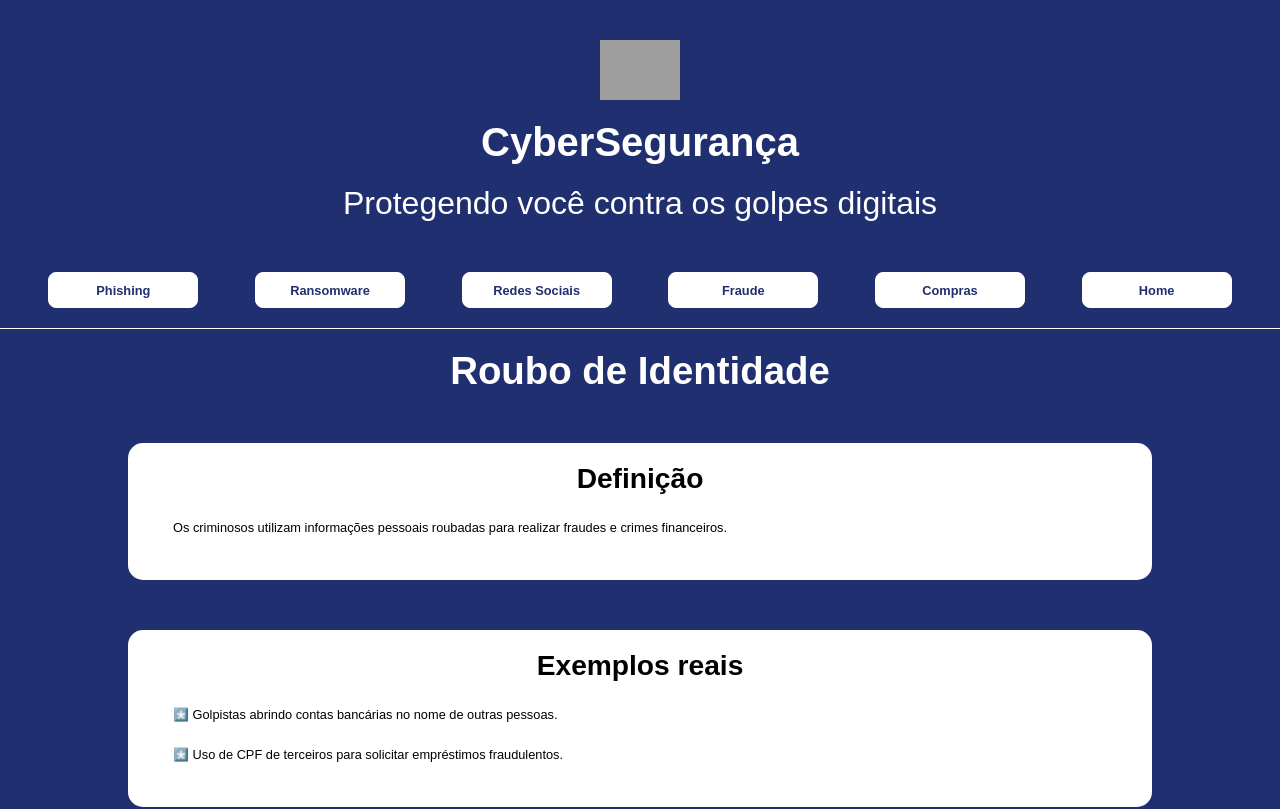
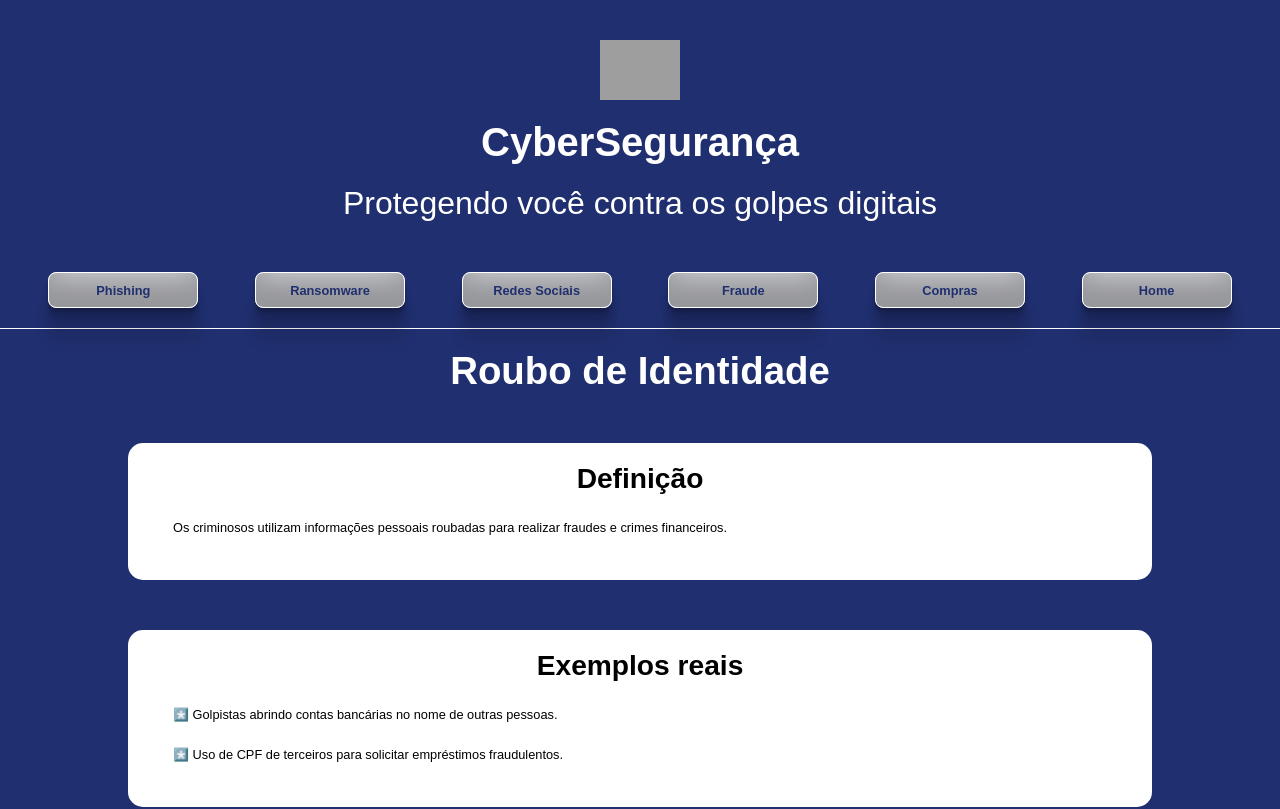
Before and after one commit to leonardofv/atividade, a React (Vite) app: page /rouboIdentidade in a window 1280 px wide. Shown: the top 809 px of the page. Built offline with nearby package versions, Linux system fonts and the light colour scheme; grey boxes are pictures that could not be loaded; a web font is replaced by a local one.

Commit message:
mudando cor dos botões na header

```diff
--- a/src/components/header/header.jsx
+++ b/src/components/header/header.jsx
@@ -1,6 +1,8 @@
 import S from './header.module.scss';
+
+import { BrowserRouter as Router, Routes, Route, Link, useLocation } from 'react-router-dom';
+
 import Logo from '../../assets/escudo.png';
-import { BrowserRouter as Router, Routes, Route, Link, useLocation } from 'react-router-dom';
 import Home from '../../pages/home/home';
 import Phishing from '../../pages/phishing/phishing';
 import Ransomware from '../../pages/ransomware/ransomware';
--- a/src/components/header/header.module.scss
+++ b/src/components/header/header.module.scss
@@ -33,12 +33,13 @@
             justify-content: space-around;
             .category {
                 border: 1px solid #fff;
-                background-color: #fff;
+                background-color: #ffffffe7;
                 color: #fff;
                 border-radius: 8px;
                 padding: 8px 10px;
                 width: 150px;
                 text-align: center;
+                box-shadow: rgba(0, 0, 0, 0.17) 0px -23px 25px 0px inset, rgba(0, 0, 0, 0.15) 0px -36px 30px 0px inset, rgba(0, 0, 0, 0.1) 0px -79px 40px 0px inset, rgba(0, 0, 0, 0.06) 0px 2px 1px, rgba(0, 0, 0, 0.09) 0px 4px 2px, rgba(0, 0, 0, 0.09) 0px 8px 4px, rgba(0, 0, 0, 0.09) 0px 16px 8px, rgba(0, 0, 0, 0.09) 0px 32px 16px;
                 .Link {
                     // text-decoration: none;
                     color: #202f6f;
```
